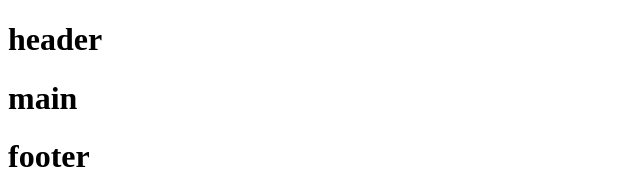
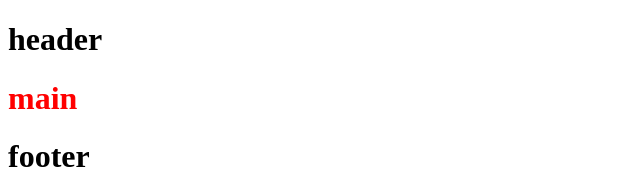
Before and after one commit to Errec/book-flight, a Vue app: page / in a window 1280 px wide. Shown: the top 170 px of the page, without its empty margins (0-640 px from the left). Built offline with nearby package versions, Linux system fonts and the light colour scheme.

Commit message:
Add vue-sass

```diff
--- a/package.json
+++ b/package.json
@@ -17,6 +17,8 @@
     "babel-eslint": "^10.0.1",
     "eslint": "^5.8.0",
     "eslint-plugin-vue": "^5.0.0-0",
+    "node-sass": "^4.11.0",
+    "sass-loader": "^7.1.0",
     "vue-template-compiler": "^2.5.17"
   },
   "eslintConfig": {
--- a/src/components/Main.vue
+++ b/src/components/Main.vue
@@ -3,3 +3,9 @@
     <h1>main</h1>
   </div>
 </template>
+
+<style lang="sass">
+  .main
+    h1
+      color: red
+</style>
```
Also changed, not shown: 1 other file (tests, documents, lock files or other folders).
